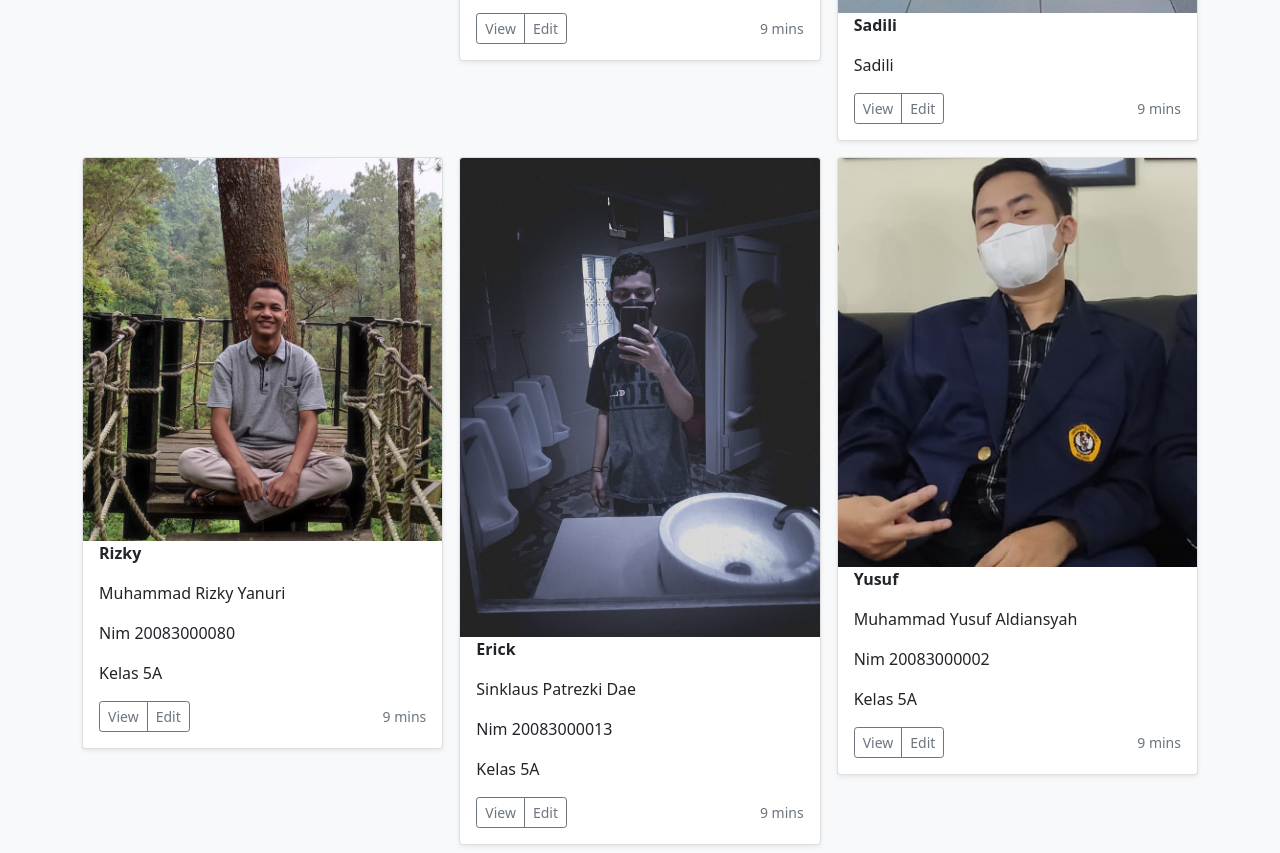
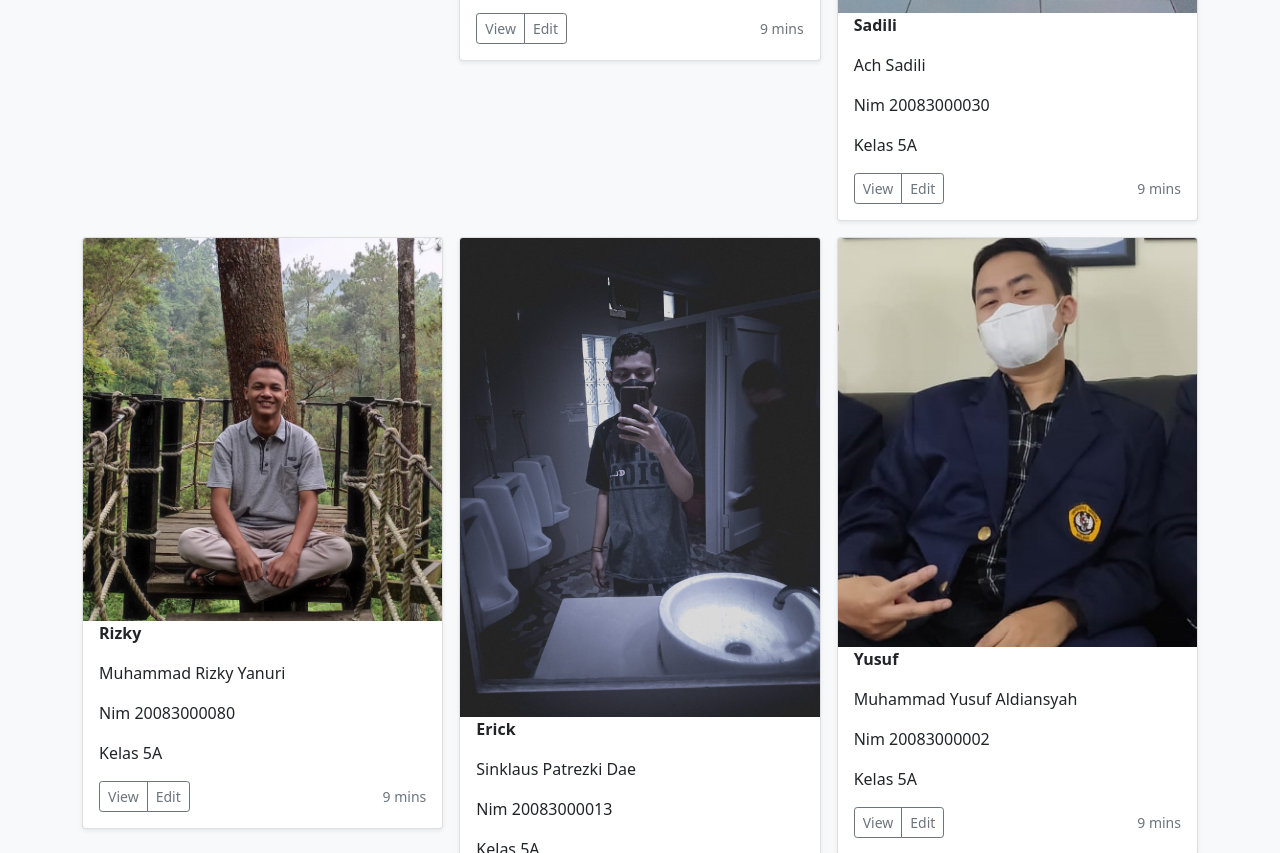
Before and after one commit to dae00345/Manajemen-server, a plain HTML site: page index.html in a window 1280 px wide. Shown: the part 1179-2032 px from the top of the page. Drawn offline with nearby package versions, Linux system fonts and the light colour scheme.

Commit message:
Update index.html

```diff
--- a/index.html
+++ b/index.html
@@ -144,7 +144,9 @@
           <div class="card shadow-sm">
             <img src="aset/sadili.jpeg" class="bd-placeholder-img card-img-top" width="100%" height="auto" xmlns="http://www.w3.org/2000/svg" role="img" aria-label="Placeholder: Thumbnail" preserveAspectRatio="xMidYMid slice" focusable="false"><title>Placeholder</title><rect width="100%" height="100%" fill="#55595c"/><text x="50%" y="50%" fill="#eceeef" dy=".3em" class="p-3"><b>Sadili</b></text></img>
             <div class="card-body">
-              <p class="card-text">Sadili<p>
+              <p class="card-text">Ach Sadili<p>
+              <p class="card-text">Nim 20083000030<p>
+              <p class="card-text">Kelas 5A<p>
               <div class="d-flex justify-content-between align-items-center">
                 <div class="btn-group">
                   <button type="button" class="btn btn-sm btn-outline-secondary">View</button>
```
